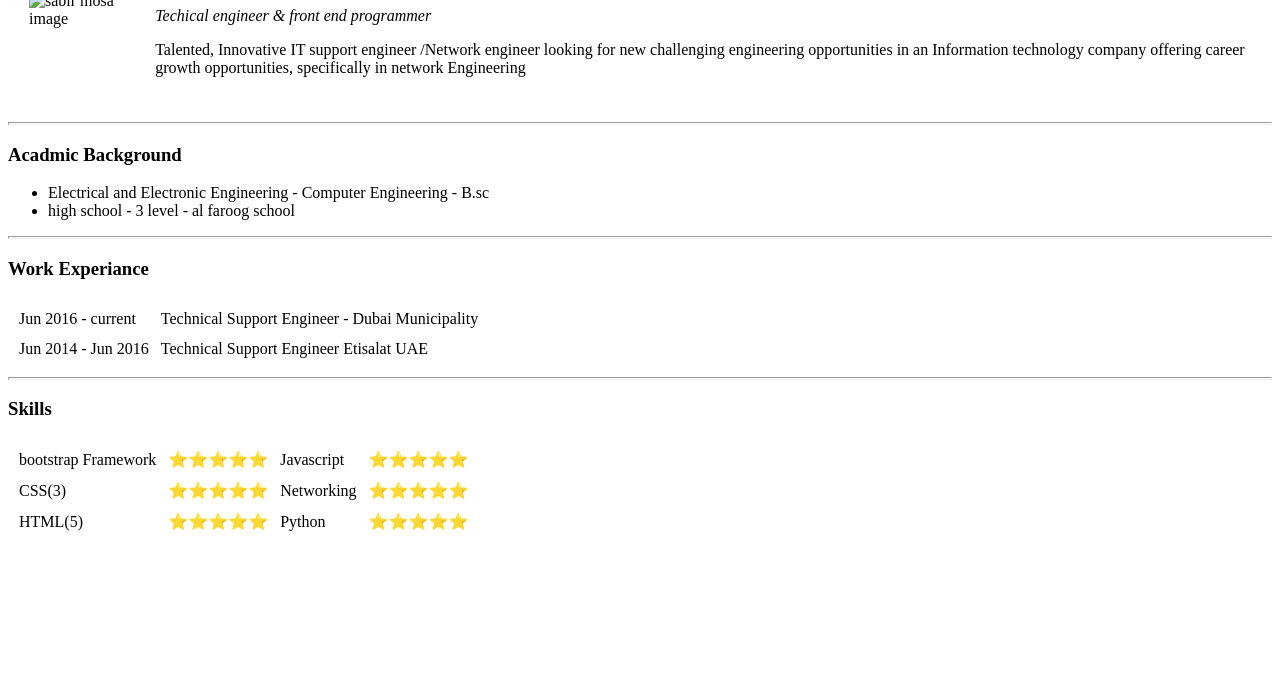
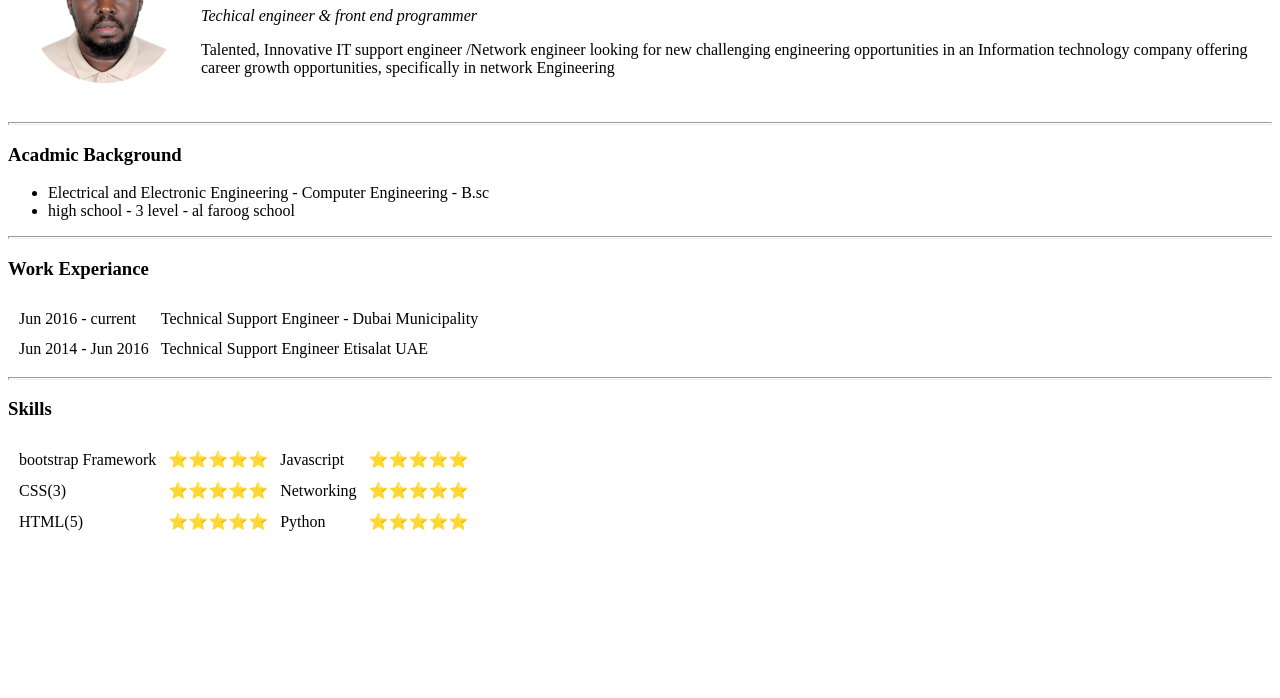
Before and after one commit to sabira1/resume2023, a plain HTML site: page index.html in a window 1280 px wide. Shown: the part 102-800 px from the top of the page. Drawn offline with Linux system fonts and the light colour scheme.

Commit message:
Add files via upload

```diff
--- a/index.html
+++ b/index.html
@@ -13,7 +13,7 @@
   <table cellspacing="20">
     <tr>
       <td>
-        <img src="sabirimagecrop.png" width="150px" alt="sabir mosa image">
+        <img src="img/sabirimagecrop.png" width="150px" alt="sabir mosa image">
       </td>
 
       <td>
```
Also changed, not shown: img/sabirimage.jpg (added), img/sabirimagecrop.png (added), img/sabirmosa.jpg (added).
